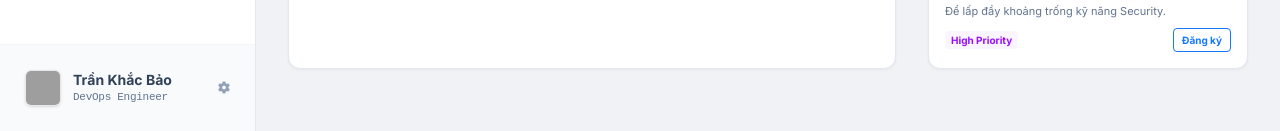
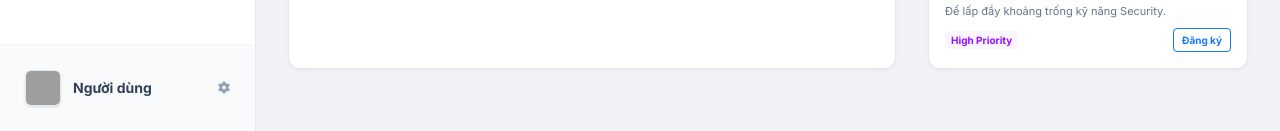
Before and after one commit to binhphanbp/staffup-lms-frontend, a Next.js app: page / in a window 1280 px wide. Shown: the part 669-800 px from the top of the page. Built offline with nearby package versions, Linux system fonts and the light colour scheme; no server answers; grey boxes are pictures that could not be loaded; a web font is replaced by a local one.

Commit message:
feat: enhance user experience by integrating dynamic user avatars and display names across components

```diff
--- a/src/app/(auth)/register/page.tsx
+++ b/src/app/(auth)/register/page.tsx
@@ -156,7 +156,10 @@ export default function RegisterPage() {
   const [departments, setDepartments] = useState<Department[]>([]);
 
   useEffect(() => {
-    departmentService.list().then(setDepartments).catch(() => {});
+    departmentService
+      .list()
+      .then(setDepartments)
+      .catch(() => {});
   }, []);
 
   const {
--- a/src/components/instructor/InstructorSidebar.tsx
+++ b/src/components/instructor/InstructorSidebar.tsx
@@ -3,9 +3,13 @@
 import React from 'react';
 import Link from 'next/link';
 import { useMobileNav } from '@/context/MobileNavContext';
+import { useAuthStore } from '@/store/useAuthStore';
 
 export const InstructorSidebar = () => {
   const { closeMobileNav } = useMobileNav();
+  const user = useAuthStore((s) => s.user);
+  const displayName = user?.fullName ?? 'Giảng viên';
+  const avatarUrl = `https://ui-avatars.com/api/?name=${encodeURIComponent(displayName)}&background=334155&color=fff`;
   return (
     <aside className="z-20 flex h-full w-64 shrink-0 flex-col bg-[#0f172a] text-slate-300">
       <div className="flex h-16 shrink-0 items-center justify-between border-b border-slate-800/50 px-6">
@@ -107,13 +111,13 @@ export const InstructorSidebar = () => {
         </Link>
         <div className="flex items-center gap-3 px-2">
           <img
-            src="https://ui-avatars.com/api/?name=L+N&background=334155&color=fff"
+            src={avatarUrl}
             className="h-8 w-8 rounded-full border border-slate-600"
             alt="Avatar"
           />
           <div className="min-w-0 flex-1">
-            <div className="truncate text-[13px] font-semibold text-white">Lê Hoài Nam</div>
-            <div className="truncate text-[10px] text-slate-500">Engineering Manager</div>
+            <div className="truncate text-[13px] font-semibold text-white">{displayName}</div>
+            <div className="truncate text-[10px] text-slate-500">{user?.email ?? ''}</div>
           </div>
         </div>
       </div>
--- a/src/components/lab/LabHeader.tsx
+++ b/src/components/lab/LabHeader.tsx
@@ -1,11 +1,15 @@
 import React from 'react';
 import Link from 'next/link';
+import { useAuthStore } from '@/store/useAuthStore';
 
 interface LabHeaderProps {
   onRunCode: () => void;
 }
 
 export const LabHeader = ({ onRunCode }: LabHeaderProps) => {
+  const user = useAuthStore((s) => s.user);
+  const displayName = user?.fullName ?? 'Người dùng';
+  const avatarUrl = `https://ui-avatars.com/api/?name=${encodeURIComponent(displayName)}&background=1677ff&color=fff&bold=true`;
   return (
     <header className="z-20 flex h-14 shrink-0 items-center justify-between border-b border-black/50 bg-[#181a1f] px-4 text-white shadow-md lg:px-6">
       <div className="flex min-w-0 items-center gap-4">
@@ -43,7 +47,7 @@ export const LabHeader = ({ onRunCode }: LabHeaderProps) => {
         <div className="hover:border-primary ml-2 h-8 w-8 cursor-pointer overflow-hidden rounded-full border border-slate-600 bg-slate-700 transition-colors">
           {/* eslint-disable-next-line @next/next/no-img-element */}
           <img
-            src="https://ui-avatars.com/api/?name=Tran+Bao&background=1677ff&color=fff&bold=true"
+            src={avatarUrl}
             className="h-full w-full"
             alt="Avatar"
           />
--- a/src/components/quiz/QuizHeader.tsx
+++ b/src/components/quiz/QuizHeader.tsx
@@ -1,11 +1,15 @@
 /* eslint-disable @next/next/no-img-element */
 import React from 'react';
+import { useAuthStore } from '@/store/useAuthStore';
 
 interface QuizHeaderProps {
   onShowSubmit: () => void;
 }
 
 export const QuizHeader = ({ onShowSubmit }: QuizHeaderProps) => {
+  const user = useAuthStore((s) => s.user);
+  const displayName = user?.fullName ?? 'Thí sinh';
+  const avatarUrl = `https://ui-avatars.com/api/?name=${encodeURIComponent(displayName)}&background=1677ff&color=fff&bold=true`;
   return (
     <header className="z-20 flex h-16 flex-shrink-0 items-center justify-between border-b border-gray-200 bg-white px-6 shadow-sm">
       <div className="flex flex-col">
@@ -19,12 +23,12 @@ export const QuizHeader = ({ onShowSubmit }: QuizHeaderProps) => {
       <div className="flex items-center gap-4">
         <div className="flex items-center gap-2 rounded-full border border-gray-200 bg-slate-50 px-3 py-1.5">
           <img
-            src="https://ui-avatars.com/api/?name=Tran+Bao&background=1677ff&color=fff&bold=true"
+            src={avatarUrl}
             className="h-6 w-6 rounded-full"
             alt="Avatar"
           />
           <span className="hidden text-xs font-bold text-slate-700 sm:inline-block">
-            Trần Bảo (Candidate)
+            {displayName}
           </span>
         </div>
         <button
--- a/src/components/shared/AdminHeader.tsx
+++ b/src/components/shared/AdminHeader.tsx
@@ -2,9 +2,12 @@
 
 import React from 'react';
 import { useMobileNav } from '@/context/MobileNavContext';
+import { useAuthStore } from '@/store/useAuthStore';
 
 export const AdminHeader = () => {
   const { openMobileNav } = useMobileNav();
+  const user = useAuthStore((s) => s.user);
+  const initial = user?.fullName?.charAt(0)?.toUpperCase() ?? 'U';
   return (
     <header className="flex h-16 shrink-0 items-center justify-between border-b border-[#DADCE0] bg-white px-4 md:px-6">
       {/* Hamburger — mobile only */}
@@ -32,7 +35,7 @@ export const AdminHeader = () => {
           <span className="material-symbols-outlined">settings</span>
         </button>
         <div className="ml-3 flex h-9 w-9 cursor-pointer items-center justify-center rounded-full bg-[#1A73E8] text-[15px] font-medium text-white">
-          A
+          {initial}
         </div>
       </div>
     </header>
--- a/src/components/shared/Sidebar.tsx
+++ b/src/components/shared/Sidebar.tsx
@@ -3,10 +3,14 @@
 import React from 'react';
 import Link from 'next/link';
 import { usePathname } from 'next/navigation';
+import { useAuthStore } from '@/store/useAuthStore';
 
 export const Sidebar = () => {
   // Lấy đường dẫn hiện tại (VD: '/' hoặc '/courses')
   const pathname = usePathname();
+  const user = useAuthStore((s) => s.user);
+  const displayName = user?.fullName ?? 'Người dùng';
+  const avatarUrl = `https://ui-avatars.com/api/?name=${encodeURIComponent(displayName)}&background=1677ff&color=fff&bold=true`;
 
   // Danh sách cấu hình Menu (thêm bớt tùy ý ở đây)
   const learningMenus = [
@@ -93,14 +97,14 @@ export const Sidebar = () => {
       <div className="border-t border-gray-100 bg-slate-50 p-4">
         <div className="flex cursor-pointer items-center gap-3 rounded-lg border border-transparent p-2 transition-colors hover:border-gray-200 hover:bg-white">
           <img
-            src="https://ui-avatars.com/api/?name=Tran+Bao&background=1677ff&color=fff&bold=true"
+            src={avatarUrl}
             alt="Avatar"
             className="h-9 w-9 rounded-md border border-gray-200 shadow-sm"
           />
           <div className="min-w-0 flex-1">
-            <div className="truncate text-sm font-bold text-slate-700">Trần Khắc Bảo</div>
+            <div className="truncate text-sm font-bold text-slate-700">{displayName}</div>
             <div className="truncate font-mono text-[11px] tracking-tight text-slate-500">
-              DevOps Engineer
+              {user?.email ?? ''}
             </div>
           </div>
           <i className="fa-solid fa-gear text-xs text-slate-400"></i>
--- a/src/components/shared/StudentSidebar.tsx
+++ b/src/components/shared/StudentSidebar.tsx
@@ -4,10 +4,14 @@ import React from 'react';
 import Link from 'next/link';
 import { usePathname } from 'next/navigation';
 import { useMobileNav } from '@/context/MobileNavContext';
+import { useAuthStore } from '@/store/useAuthStore';
 
 export const StudentSidebar = () => {
   const pathname = usePathname();
   const { closeMobileNav } = useMobileNav();
+  const user = useAuthStore((s) => s.user);
+  const displayName = user?.fullName ?? 'Người dùng';
+  const avatarUrl = `https://ui-avatars.com/api/?name=${encodeURIComponent(displayName)}&background=1677ff&color=fff&bold=true`;
 
   const learningMenus = [
     { name: 'Bảng điều khiển', href: '/', icon: 'fa-house' },
@@ -99,14 +103,14 @@ export const StudentSidebar = () => {
       <div className="border-t border-gray-100 bg-slate-50 p-4">
         <div className="flex cursor-pointer items-center gap-3 rounded-lg border border-transparent p-2 transition-colors hover:border-gray-200 hover:bg-white">
           <img
-            src="https://ui-avatars.com/api/?name=Tran+Bao&background=1677ff&color=fff&bold=true"
+            src={avatarUrl}
             alt="Avatar"
             className="h-9 w-9 rounded-md border border-gray-200 shadow-sm"
           />
           <div className="min-w-0 flex-1">
-            <div className="truncate text-sm font-bold text-slate-700">Trần Khắc Bảo</div>
+            <div className="truncate text-sm font-bold text-slate-700">{displayName}</div>
             <div className="truncate font-mono text-[11px] tracking-tight text-slate-500">
-              DevOps Engineer
+              {user?.email ?? ''}
             </div>
           </div>
           <i className="fa-solid fa-gear text-xs text-slate-400"></i>
--- a/src/proxy.ts
+++ b/src/proxy.ts
@@ -7,12 +7,7 @@ import { NextResponse, type NextRequest } from 'next/server';
 // ============================================================
 
 // Routes accessible without authentication
-const publicRoutes = [
-  '/login',
-  '/register',
-  '/forgot-password',
-  '/403',
-];
+const publicRoutes = ['/login', '/register', '/forgot-password', '/403'];
 
 // Routes prefixed with these paths are always public (e.g. API, static)
 const publicPrefixes = ['/api', '/_next', '/favicon.ico'];
```
Also changed, not shown: src/services/auth.service.ts (+7 -1 lines).
